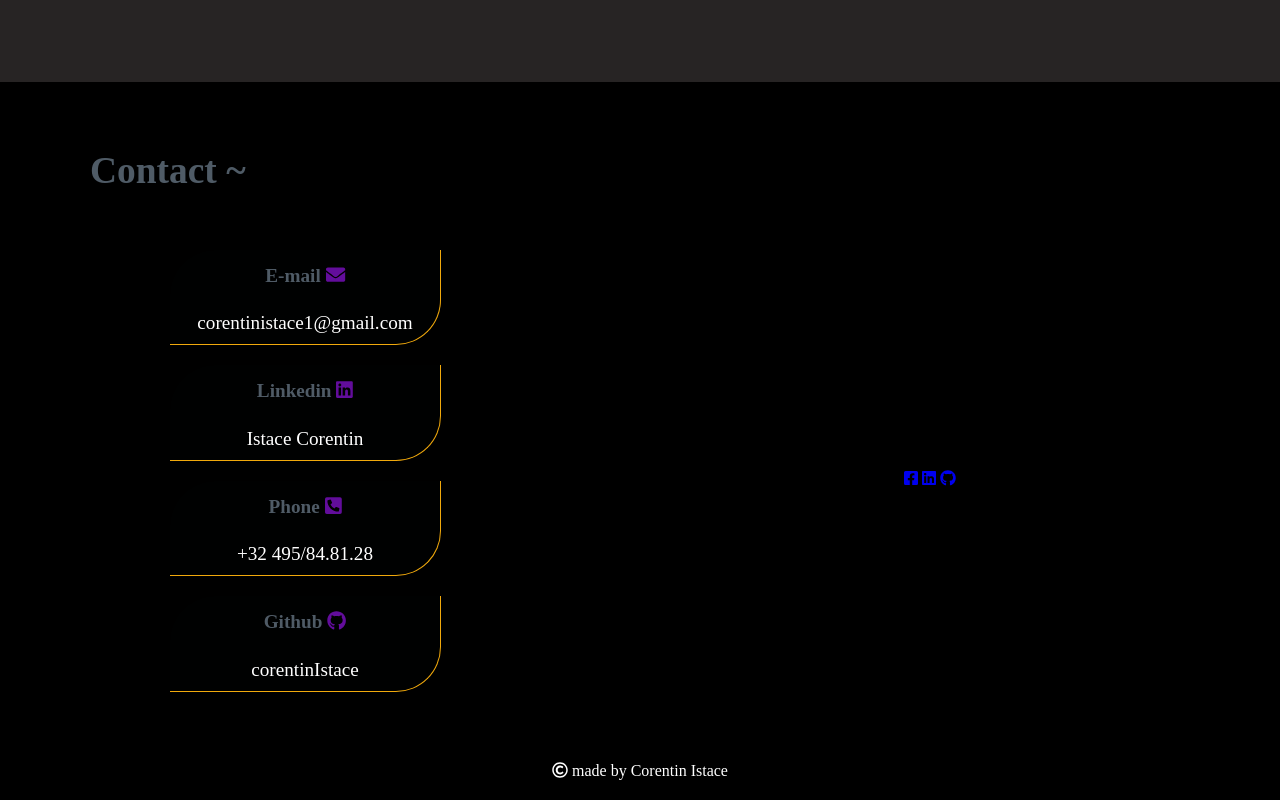
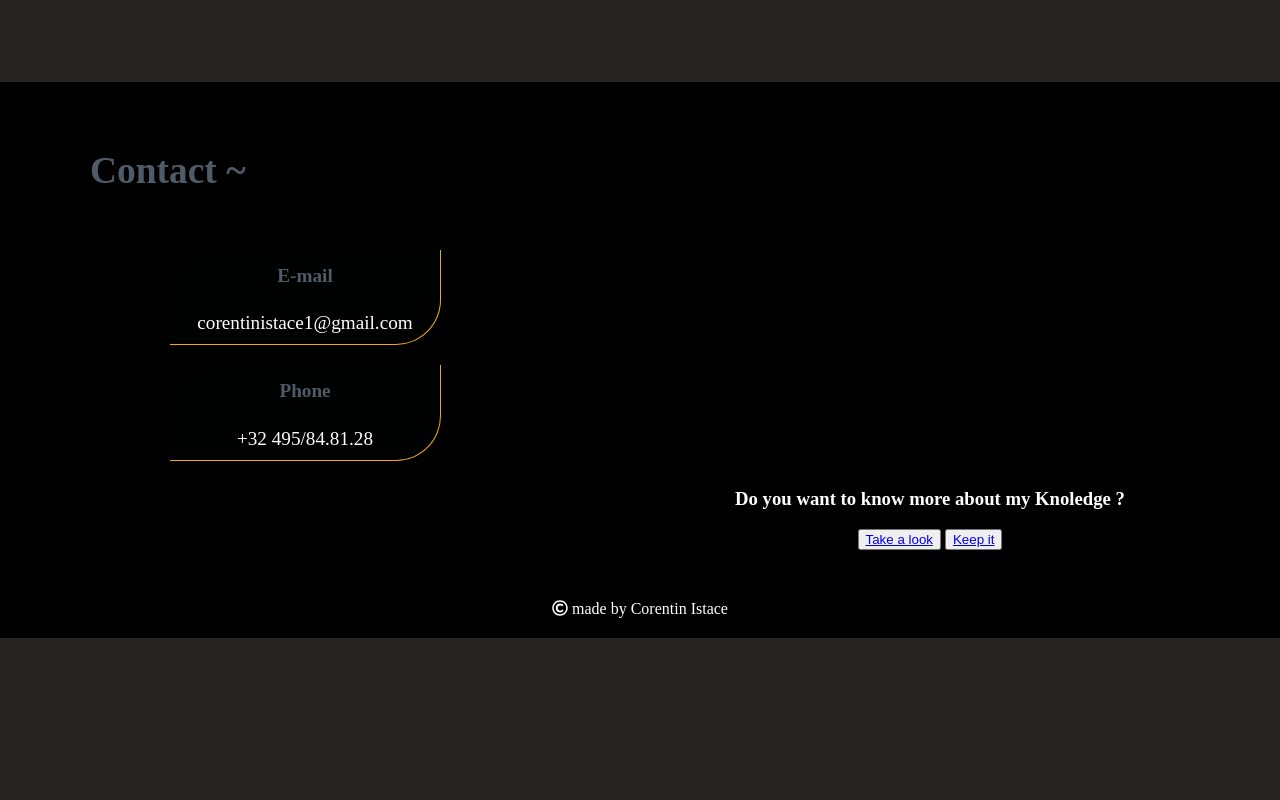
Before and after one commit to corentinIstace/portefolio, a website: page index.html in a window 1280 px wide. Shown: the part 2996-3796 px from the top of the page. After the commit the page ends 3634 px from the top, so only its background shows below. Drawn offline with Linux system fonts and the light colour scheme.

Commit message:
adding right part of contact

```diff
--- a/index.html
+++ b/index.html
@@ -119,26 +119,20 @@
             <section id="contacts-container">
                 <div id="contacts-container-left">
                     <article class="contact-box">
-                        <h4>E-mail <i class="fas fa-envelope"></i></h4>
+                        <h4>E-mail</h4>
                         <a href="mailto:corentinistace1@gmail.com" target="blank">corentinistace1@gmail.com</a>
                     </article>
                     <article class="contact-box">
-                        <h4>Linkedin <i class="fab fa-linkedin"></i></h4>
-                        <a href="https://www.linkedin.com/in/corentin-istace/">Istace Corentin</a>
-                    </article>
-                    <article class="contact-box">
-                        <h4>Phone <i class="fas fa-phone-square-alt"></i></h4>
+                        <h4>Phone</i></h4>
                         <a href="tel:+32495848128">+32 495/84.81.28</a>
-                    </article>
-                    <article class="contact-box">
-                        <h4>Github <i class="fab fa-github"></i></h4>
-                        <a href="https://github.com/corentinIstace">corentinIstace</a>
                     </article>
                 </div>
                 <div id="contacts-container-right">
-                    <a href="https://www.facebook.com/corentin.istace.7/" target="blank"><i class="social fab fa-facebook-square"></i></a>
-                    <a href="https://www.linkedin.com/in/corentin-istace/" target="blank"><i class="social fab fa-linkedin"></i></a>
-                    <a href="https://github.com/corentinIstace" target="blank"><i class="social fab fa-github"></i></a>
+                <h3>Do you want to know more about my Knoledge ?</h3>
+                <div id="contacts-container-right-button">
+                    <button><a href="./gulp/img/CV-Corentin Istace.pdf" target="_blank">Take a look</a></button>
+                    <button><a href="./gulp/img/CV-Corentin Istace.pdf" download="CV-Corentin_Istace.pdf" target="_blank">Keep it</a></button>
+                </div>
                 </div>
             </section>
         </section>
```
